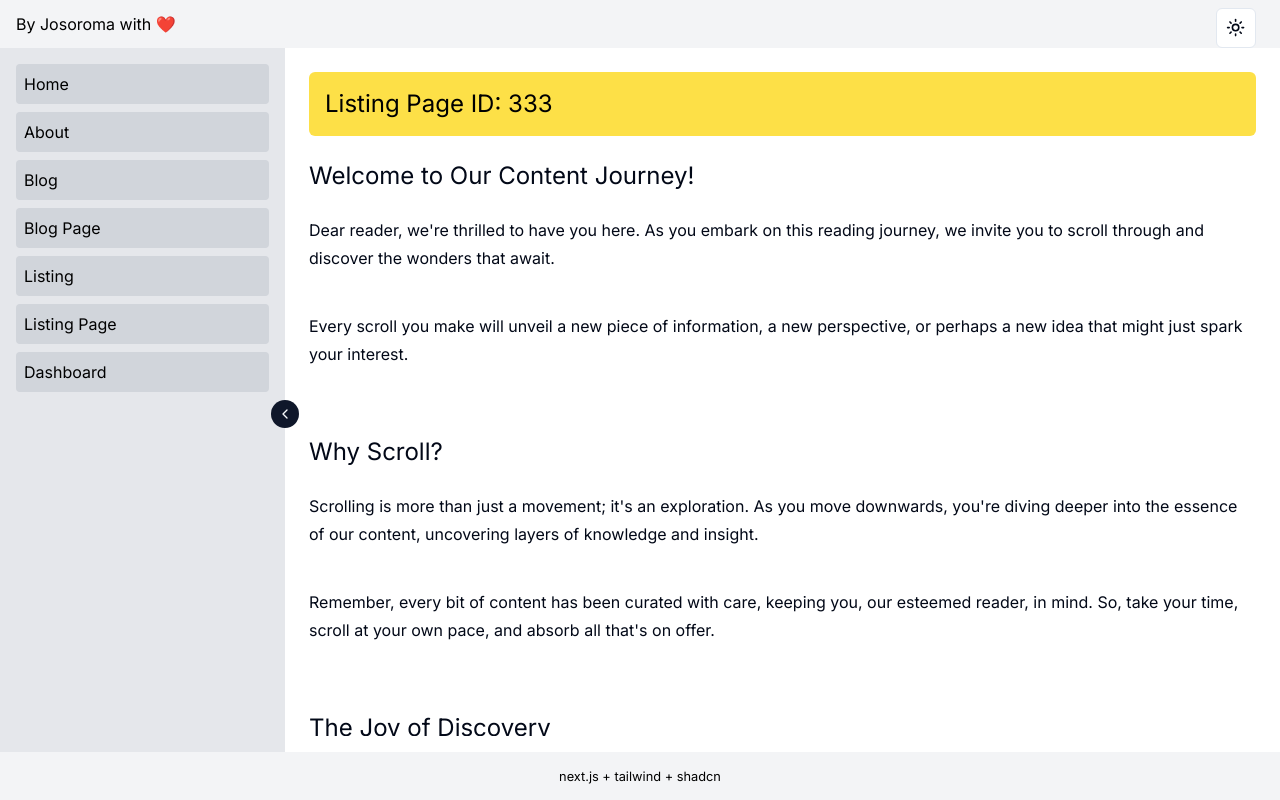
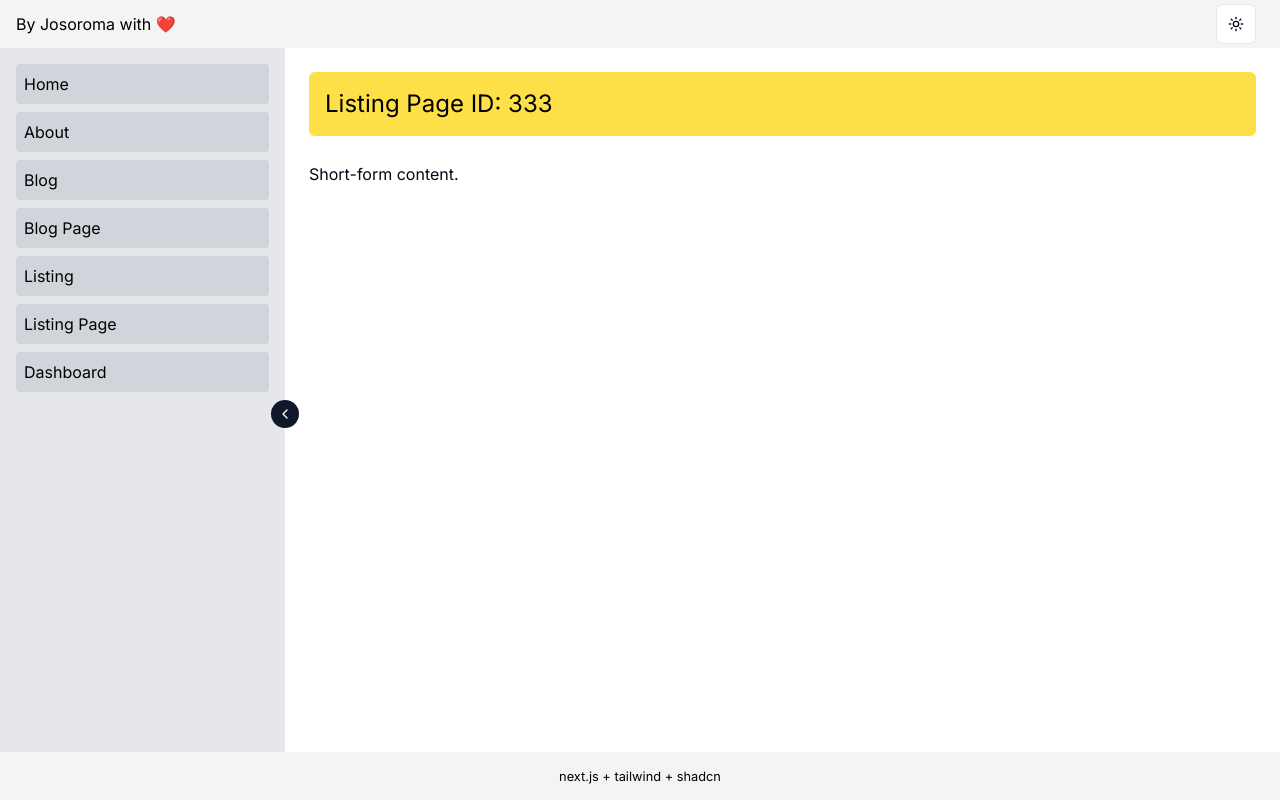
Before and after one commit to josoroma/New-Kidz-On-The-Grid, a Next.js app: page /listing/333 in a window 1280 px wide. Built offline with nearby package versions, Linux system fonts and the light colour scheme.

Commit message:
Move from Grid to Flex

```diff
--- a/app/(pages)/listing/[id]/page.tsx
+++ b/app/(pages)/listing/[id]/page.tsx
@@ -5,7 +5,7 @@ export default function Page({ params }: { params: { id: string } }) {
   return (
     <div className="custom-page">
       <h2>Listing Page ID: {id}</h2>
-      <Content />
+      <p>Short-form content.</p>
     </div>
   );
 }
--- a/components/dynamic/index.tsx
+++ /dev/null
@@ -1,12 +0,0 @@
-export default function Dynamic() {
-  return (
-    <>
-      <h2>Welcome to Our Content Journey!</h2>
-
-      <p>
-        So, keep scrolling. Dive deeper, explore further, and let the content
-        take you places. Happy reading!
-      </p>
-    </>
-  );
-}
--- a/components/footer/index.tsx
+++ b/components/footer/index.tsx
@@ -1,6 +1,6 @@
 export default function Footer() {
   return (
-    <footer className="dark:bg-gray-800 bg-gray-100 dark:text-white text-black px-4 sticky top-0 z-10 h-[54px] max-h-[54px] grid place-items-center">
+    <footer className="dark:bg-gray-800 bg-gray-100 dark:text-white text-black px-4 sticky top-0 z-10 h-[54px] max-h-[54px] flex items-center justify-center">
       <p className="text-[.8rem]">next.js + tailwind + shadcn</p>
     </footer>
   );
--- a/components/header/index.tsx
+++ b/components/header/index.tsx
@@ -1,6 +1,6 @@
 export default function Header() {
   return (
-    <header className="dark:bg-gray-800 bg-gray-100 dark:text-white text-black px-4 sticky top-0 z-10 h-[54px] max-h-[54px] grid items-center">
+    <header className="dark:bg-gray-800 bg-gray-100 dark:text-white text-black px-4 sticky top-0 z-10 h-[54px] max-h-[54px] flex items-center">
       <h1 className="text-[1rem]">By Josoroma with ❤️</h1>
     </header>
   );
--- a/components/main/index.tsx
+++ b/components/main/index.tsx
@@ -33,22 +33,20 @@ export default function Main({
 
   return (
     <main
-      className={`grid h-full overflow-y-hidden ${
-        isAsideCollapsed ? "grid-cols-[0px,1fr]" : "grid-cols-[285px,1fr]"
+      className={`flex h-full overflow-y-hidden ${
+        isAsideCollapsed ? "w-full" : ""
       }`}
     >
       <aside
         className={`bg-background relative transition-all duration-300 ease-in-out ${
           isAsideCollapsed
             ? "animate-out slide-out-to-left p-2.5"
-            : "animate-in slide-in-from-left bg-gray-200 p-4"
+            : "animate-in slide-in-from-left bg-gray-200 p-4 flex-shrink-0 w-[285px]"
         }`}
       >
-        <nav className={`sticky top-4 ${isAsideCollapsed ? "hidden" : ""}`}>
-          {nav}
-        </nav>
+        <nav className={`${isAsideCollapsed ? "hidden" : ""}`}>{nav}</nav>
         <Button
-          className={`absolute top-1/2 right-[-.9rem] transform rounded-full w-7 h-7 grid place-items-center p-0 m-0`}
+          className={`absolute top-1/2 right-[-.9rem] transform rounded-full w-7 h-7 flex items-center justify-center p-0 m-0`}
           onClick={() => setIsAsideCollapsed(!isAsideCollapsed)}
         >
           {isAsideCollapsed ? (
@@ -58,7 +56,7 @@ export default function Main({
           )}
         </Button>
       </aside>
-      <section className={`${isAsideCollapsed ? "p-4 px-8" : "p-2"}`}>
+      <section className={`flex-grow ${isAsideCollapsed ? "p-4 px-8" : "p-2"}`}>
         {children}
       </section>
     </main>
--- a/components/provider/index.tsx
+++ b/components/provider/index.tsx
@@ -7,7 +7,7 @@ export default function Provider({ children }: { children: React.ReactNode }) {
   return (
     <NextThemesProvider attribute="class" defaultTheme="system" enableSystem>
       {children}
-      <Toggle className="absolute top-2 right-6 z-10" />
+      <Toggle className="absolute top-1 right-6 z-10" />
     </NextThemesProvider>
   );
 }
--- a/components/toggle/index.tsx
+++ b/components/toggle/index.tsx
@@ -18,16 +18,16 @@ export function Toggle({
   const { setTheme } = useTheme();
 
   return (
-    <div className={className} {...props}>
-      <DropdownMenu>
+    <div className={`flex ${className}`} {...props}>
+      <DropdownMenu className="flex">
         <DropdownMenuTrigger asChild>
           <Button variant="outline" size="icon">
-            <Sun className="h-[1.2rem] w-[1.2rem] rotate-0 scale-100 transition-all dark:-rotate-90 dark:scale-0" />
-            <Moon className="absolute h-[1.2rem] w-[1.2rem] rotate-90 scale-0 transition-all dark:rotate-0 dark:scale-100" />
+            <Sun className="h-[1rem] w-[1rem] rotate-0 scale-100 transition-all dark:-rotate-90 dark:scale-0" />
+            <Moon className="absolute h-[1rem] w-[1rem] rotate-90 scale-0 transition-all dark:rotate-0 dark:scale-100" />
             <span className="sr-only">Toggle theme</span>
           </Button>
         </DropdownMenuTrigger>
-        <DropdownMenuContent align="end">
+        <DropdownMenuContent align="end" className="flex flex-col">
           <DropdownMenuItem onClick={() => setTheme("light")}>
             Light
           </DropdownMenuItem>
```
